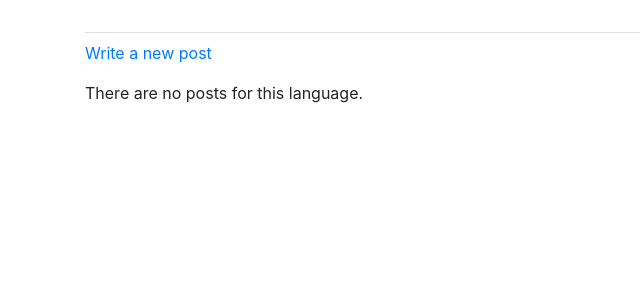
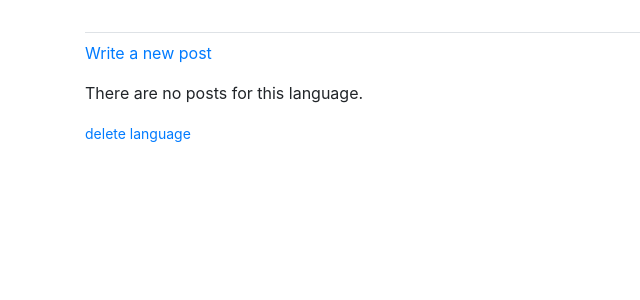
Before and after one commit to abrolon87/lingovault-django, a Django app: template lingovault_app/templates/lingovault_app/language.html in a window 1280 px wide. Shown: the part 58-358 px from the top of the page, without its empty margins (0-640 px from the left). Run offline with Django 3.2, Linux system fonts and the light colour scheme; the template is opened without the code that fills it, so the values that code supplies are empty; some libraries are stand-ins or nearby versions.

Commit message:
puts link to delete_language in correct place

```diff
--- a/lingovault_app/templates/lingovault_app/language.html
+++ b/lingovault_app/templates/lingovault_app/language.html
@@ -20,9 +20,9 @@
       {{ post.text|linebreaks }}
     </div>
   </div>
-  <small><a href="{% url 'lingovault_app:delete_language' language.id %}">delete language</a></small>
+
   {% empty %}
     <p>There are no posts for this language.</p>
   {% endfor %}
-
+  <small><a href="{% url 'lingovault_app:delete_language' language.id %}">delete language</a></small>
 {% endblock content %}
```
